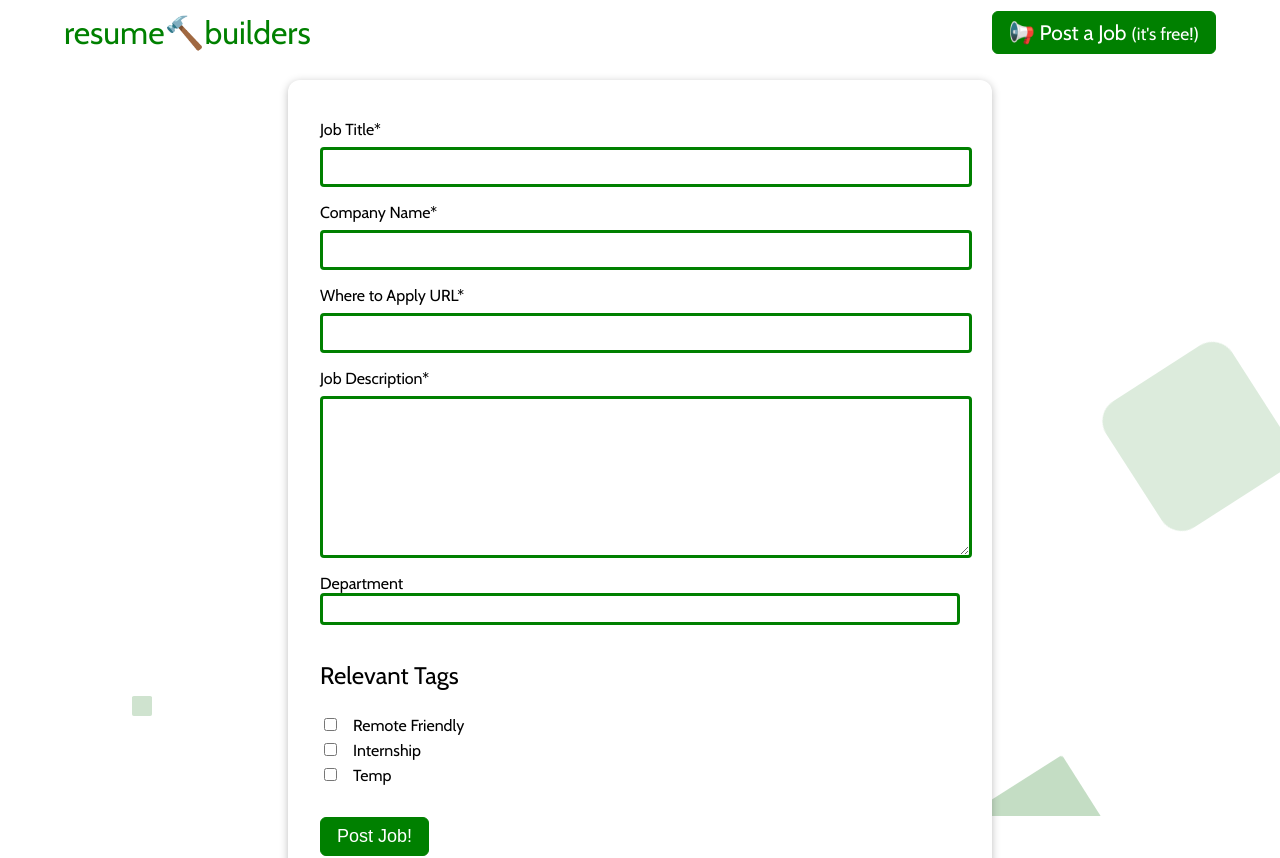
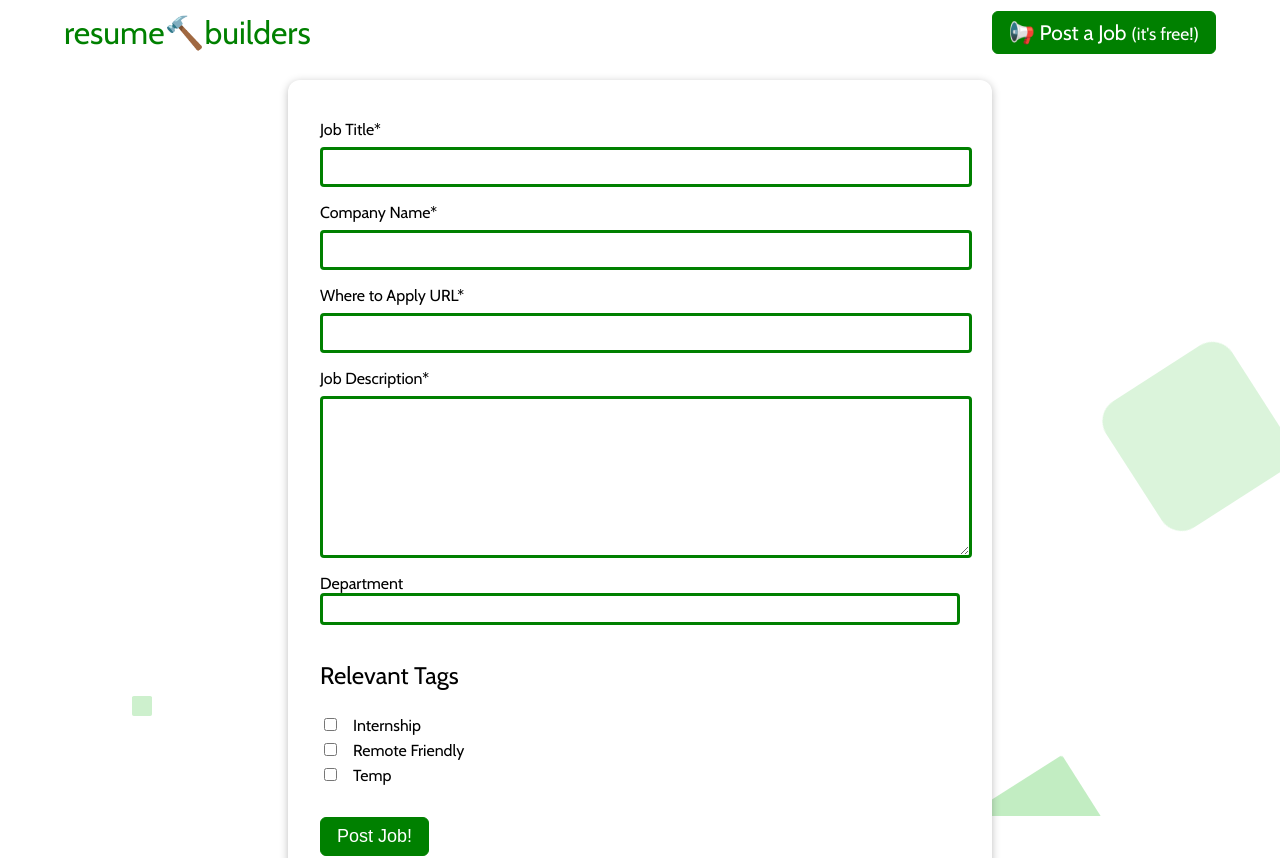
Before and after one commit to patrickstracey/resumebuilders, a Vue app: page /new-opportunity in a window 1280 px wide. Shown: the top 858 px of the page. Built offline with nearby package versions, Linux system fonts and the light colour scheme.

Commit message:
reconfiugre new opp form

```diff
--- a/src/App.vue
+++ b/src/App.vue
@@ -26,11 +26,11 @@ export default {
 :root {
   --rb-main: #008000;
   --rb-main-hover: #056905;
-  --rb-main-light: #dff5df;
-  --rb-main-light-active: #b8d6b8;
+  --rb-main-light: #eeffee;
+  --rb-main-light-active: #b5e9b5;
   --rb-main-dark: #075307;
   --rb-accent: #ffa500;
-  --rb-accent-light: #ffefc8;
+  --rb-accent-light: #fff7e3;
   --rb-accent-dark: #ff4500;
   --rb-third: #575555;
   --rb-third-light: #f5f5f5;
--- a/src/components/create/NewOppForm.vue
+++ b/src/components/create/NewOppForm.vue
@@ -42,6 +42,7 @@
     <div class="form-control">
       <label for="opp-cat">Department</label>
       <select id="opp-cat" name="opp-cat" v-model="oppCategory">
+        <option v-bind:value="null"> </option>
         <option
           v-for="category of categoryTypes"
           v-bind:key="category.id"
@@ -54,6 +55,16 @@
       <h2>Relevant Tags</h2>
       <div>
         <input
+          id="att-internship"
+          name="opp-attribute"
+          type="checkbox"
+          value="Internship"
+          v-model="oppAttributes"
+        />
+        <label for="att-internship">Internship</label>
+      </div>
+      <div>
+        <input
           id="att-remote"
           name="opp-attribute"
           type="checkbox"
@@ -61,16 +72,6 @@
           v-model="oppAttributes"
         />
         <label for="att-remote">Remote Friendly</label>
-      </div>
-      <div>
-        <input
-          id="att-internship"
-          name="opp-attribute"
-          type="checkbox"
-          value="Internship"
-          v-model="oppAttributes"
-        />
-        <label for="att-internship">Internship</label>
       </div>
       <div>
         <input
@@ -168,6 +169,7 @@ export default {
       this.oppDescription = null;
       this.oppAttributes = [];
       this.oppUrl = null;
+      this.oppCategory = null;
     },
     createNewOpp() {
       this.submitted = false;
```
